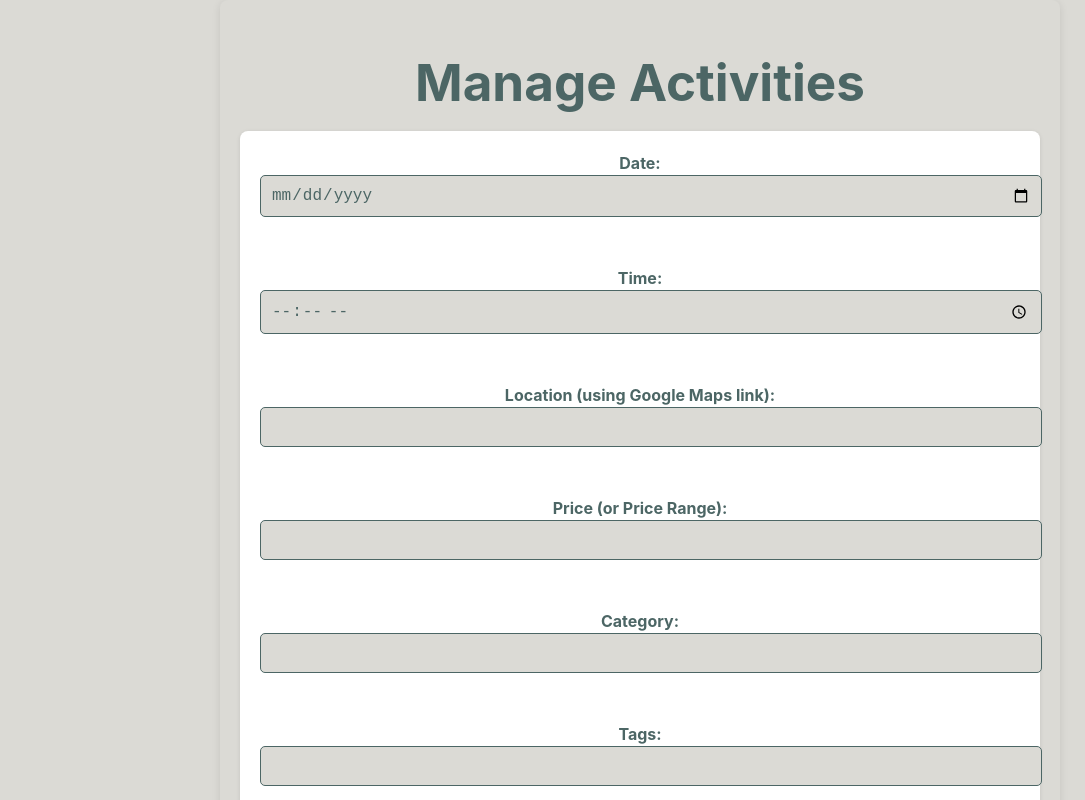
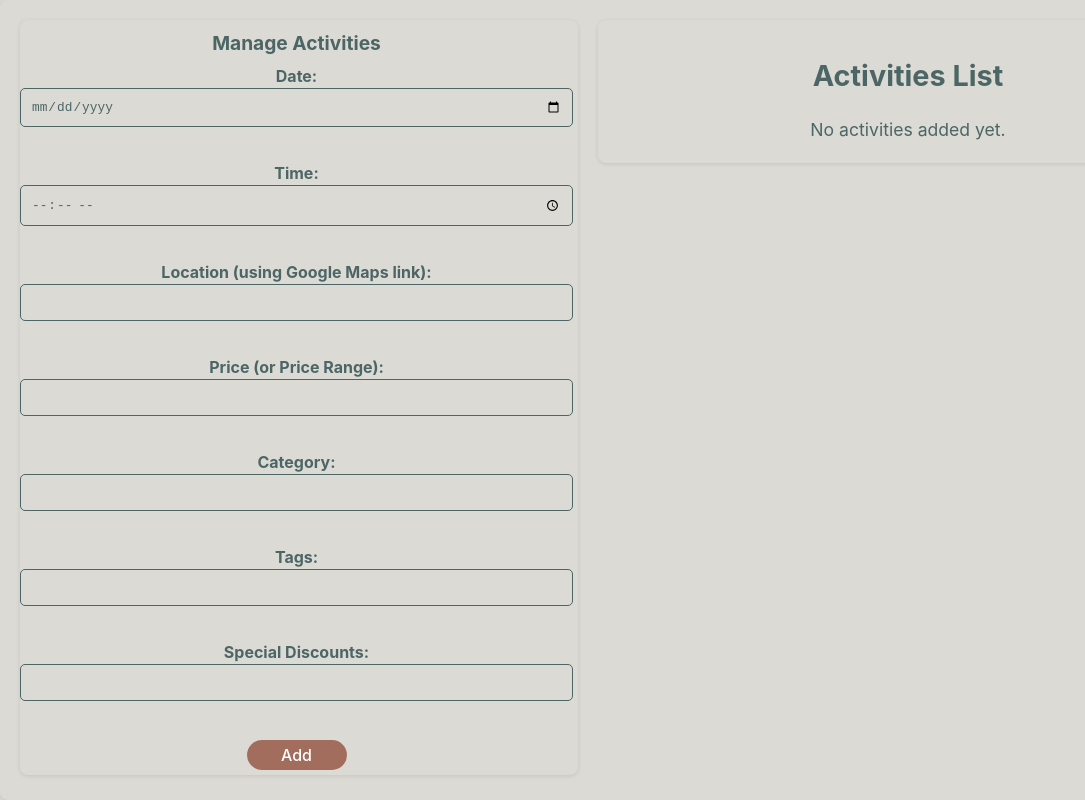
Before and after one commit to Advanced-computer-lab-2024/Roamify, a React (Vite) app in the folder frontend/: page /tour-guide in a window 1280 px wide. Shown: the top 800 px of the page, without its empty margins (0-1085 px from the left). Built offline with nearby package versions, Linux system fonts and the light colour scheme.

Commit message:
modified advertiser act page added some buttons

```diff
--- a/frontend/index.html
+++ b/frontend/index.html
@@ -8,6 +8,6 @@
   </head>
   <body>
     <div id="root"></div>
-    <script type="module" src="/src/main.jsx"></script>
+    <script type="module" src="./src/main.jsx"></script>
   </body>
 </html>
--- /dev/null
+++ b/frontend/src/components/Buttons/AddActivityButton.jsx
@@ -0,0 +1,12 @@
+import React from "react";
+import "./Buttons.css";
+
+function AddActivityButton({ onClick }) {
+  return (
+    <button className="accept" onClick={onClick}>
+      Add
+    </button>
+  );
+}
+
+export default AddActivityButton;
--- /dev/null
+++ b/frontend/src/components/Buttons/UpdateButton.jsx
@@ -0,0 +1,12 @@
+import React from "react";
+import "./Buttons.css";
+
+function UpdateButton({ onClick }) {
+  return (
+    <button className="edit" onClick={onClick}>
+      Update
+    </button>
+  );
+}
+
+export default UpdateButton;
--- a/frontend/src/pages/AdvertiserPage.css
+++ b/frontend/src/pages/AdvertiserPage.css
@@ -1,28 +1,37 @@
-/* Main container for the activities management page */
+/* Main container for the form and activities list */
 .advertisor-activities {
-    max-width: 800px;
-    margin: 0 auto;
+  display: flex; /* Align the form and activities list side by side */
+  align-items: flex-start; /* Align items to the top */
+  max-width: 1300px; /* Set a max width for the whole container */
+  height:100vh;
+  margin: 0 auto; /* Center the entire container */
+  margin-top: 0px;
+  margin-bottom: 0px;
   padding: 20px;
   background-color: #dbdad5; /* Light neutral background */
   border-radius: 8px;
   box-shadow: 0 2px 8px rgba(0, 0, 0, 0.1); /* Subtle shadow for the main container */
+  box-sizing: border-box;
+  gap:20px;
 }
-
-  /* Heading styling */
-  h1 {
+.advertisor-activities h1 {
+  color: #4c6665; /* Dark greenish color */
+  font-size: 1.2rem;
+  margin-bottom: 10px; /* Add space between the heading and the form */
   text-align: center;
-    color: #4c6665; /* Dark greenish color */
-    font-size: 2rem;
-    margin-bottom: 20px;
 }
 
 /* Activity form styling */
 .activity-form {
-    background-color: #ffffff; /* White background for the form */
-    padding: 20px;
+  background-color: #dbdad5; /* Matching background color for the form */
+  width: 45%; /* Adjust the width to make space for the activities list */
+  padding: 0px;
   border-radius: 8px;
   box-shadow: 0 1px 4px rgba(0, 0, 0, 0.1); /* Slight shadow for the form */
-    margin-bottom: 30px; /* Space below the form */
+  box-sizing: border-box;
+  margin-top: 0px;
+  padding-right: 5px;
+
 }
 
 /* Label styling */
@@ -31,18 +40,23 @@
   margin-bottom: 10px;
   font-weight: bold;
   color: #4c6665; /* Dark greenish color for labels */
+  box-sizing: border-box;
 }
 
-  /* Input and textarea styling */
-  .activity-form input[type="text"], .activity-form input[type="date"], .activity-form input[type="time"] {
+/* Input fields styling */
+.activity-form input[type="text"],
+.activity-form input[type="date"],
+.activity-form input[type="time"] {
   width: 100%; /* Full width for input fields */
   padding: 10px;
-    margin-bottom: 15px;
+  margin-top: 0px;
+  margin-bottom: 0px;
   border: 1px solid #4c6665; /* Dark greenish border */
   border-radius: 5px;
-    font-size: 1rem;
-    background-color: #dbdad5; /* Light neutral background for inputs */
+  font-size: 0.8rem;
+  background-color: #dbdad5; /* White background for inputs for contrast */
   color: #4c6665; /* Dark greenish text color */
+  box-sizing: border-box;
 }
 
 /* Button styling */
@@ -62,20 +76,24 @@
   background-color: #a26d5d; /* Dark red hover color */
 }
 
-  /* Activities list styling */
+/* Activity list styling */
 .activity-list {
-    background-color: #ffffff; /* White background for the list */
-    padding: 20px;
+  background-color: #dbdad5; /* Consistent background color for the list */
+  width: 50%; /* Adjust the width to align next to the form */
+  padding: 10px 15px; /* Padding around the activity list */
   border-radius: 8px;
   box-shadow: 0 1px 4px rgba(0, 0, 0, 0.1); /* Subtle shadow for the list */
+  box-sizing: border-box;
 }
 
+/* Activity list headings */
 .activity-list h2 {
   color: #4c6665; /* Dark greenish color */
   font-size: 1.8rem;
   margin-bottom: 20px;
 }
 
+/* Activity list paragraph styling */
 .activity-list p {
   margin: 10px 0;
   font-size: 1.1rem;
--- a/frontend/src/pages/AdvertiserPage.jsx
+++ b/frontend/src/pages/AdvertiserPage.jsx
@@ -2,6 +2,8 @@ import React, { useState } from 'react';
 import "./AdvertiserPage.css";
 import DeleteButton from '../components/Buttons/DeleteButton';
 import EditButton from '../components/Buttons/EditButton';
+import AddActivityButton from '../components/Buttons/AddActivityButton';
+import UpdateButton from '../components/Buttons/UpdateButton';
 const AdvertisorPage = () => {
     // State to manage the list of activities
     const [activities, setActivities] = useState([]);
@@ -73,8 +75,8 @@ const AdvertisorPage = () => {
 
     return (
         <div className="advertisor-activities">
-            <h1>Manage Activities</h1>
             <div className="activity-form">
+               <h1>Manage Activities</h1>
                 <label>
                     Date:
                     <input
@@ -146,9 +148,9 @@ const AdvertisorPage = () => {
                 </label>
                 <br />
                 {isEditing ? (
-                    <button onClick={handleUpdateActivity}>Update Activity</button>
+                    <UpdateButton onClick={handleUpdateActivity}>Update Activity</UpdateButton>
                 ) : (
-                    <button onClick={handleAddActivity}>Add Activity</button>
+                    <AddActivityButton onClick={handleAddActivity}></AddActivityButton>
                 )}
             </div>
             <div className="activity-list">
@@ -166,8 +168,8 @@ const AdvertisorPage = () => {
                                 <p><strong>Category:</strong> {activity.category}</p>
                                 <p><strong>Tags:</strong> {activity.tags}</p>
                                 <p><strong>Special Discounts:</strong> {activity.specialDiscounts}</p>
-                                <EditButton onClick={() => handleEditActivity(index)}>Edit</EditButton>
-                                <DeleteButton onClick={() => handleDeleteActivity(index)}>Delete</DeleteButton>
+                                <EditButton onClick={() => handleEditActivity(index)}></EditButton>
+                                <DeleteButton onClick={() => handleDeleteActivity(index)}></DeleteButton>
                                 <hr />
                             </li>
                         ))}
```
Lines whose indentation alone changed are shown as unchanged.
